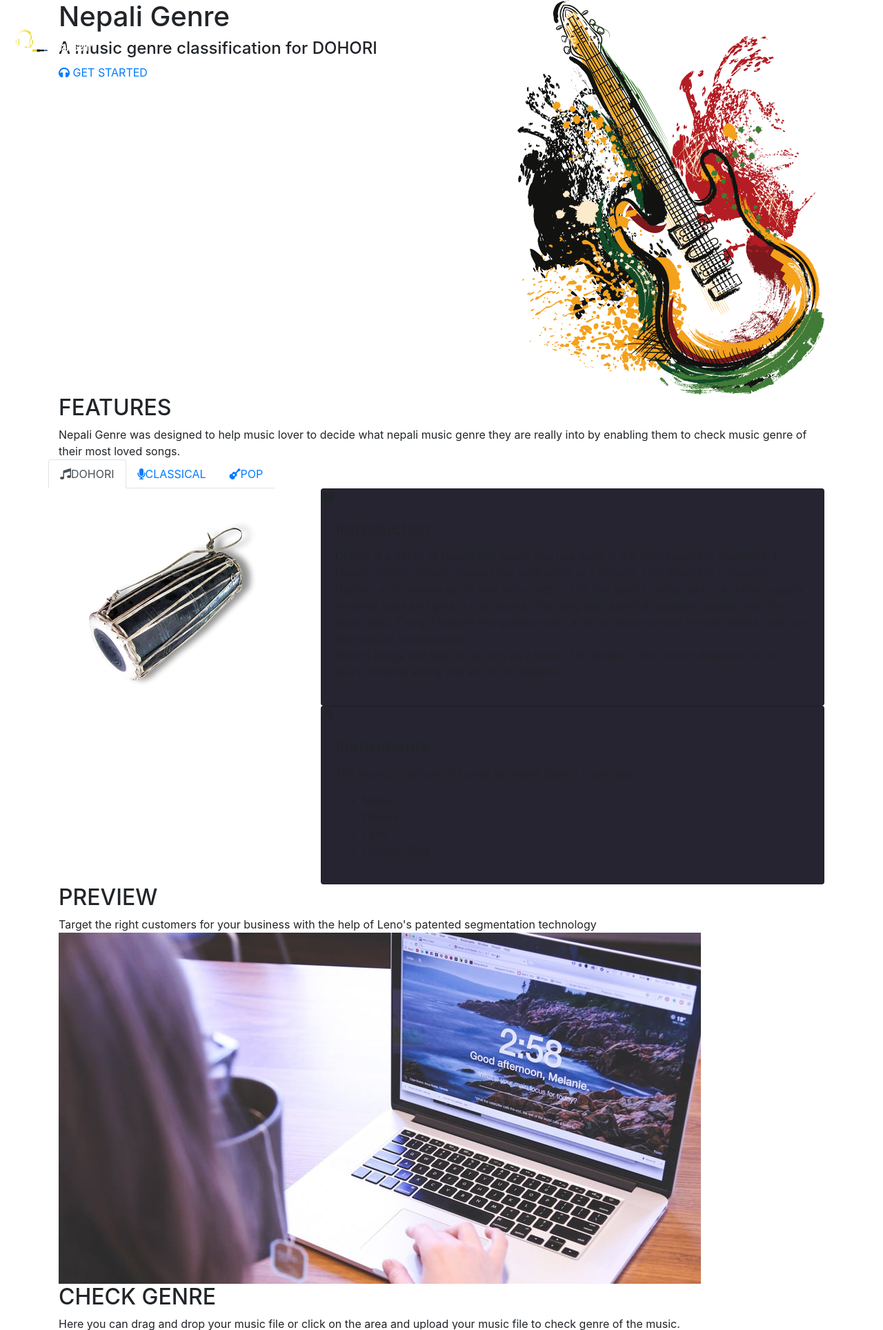
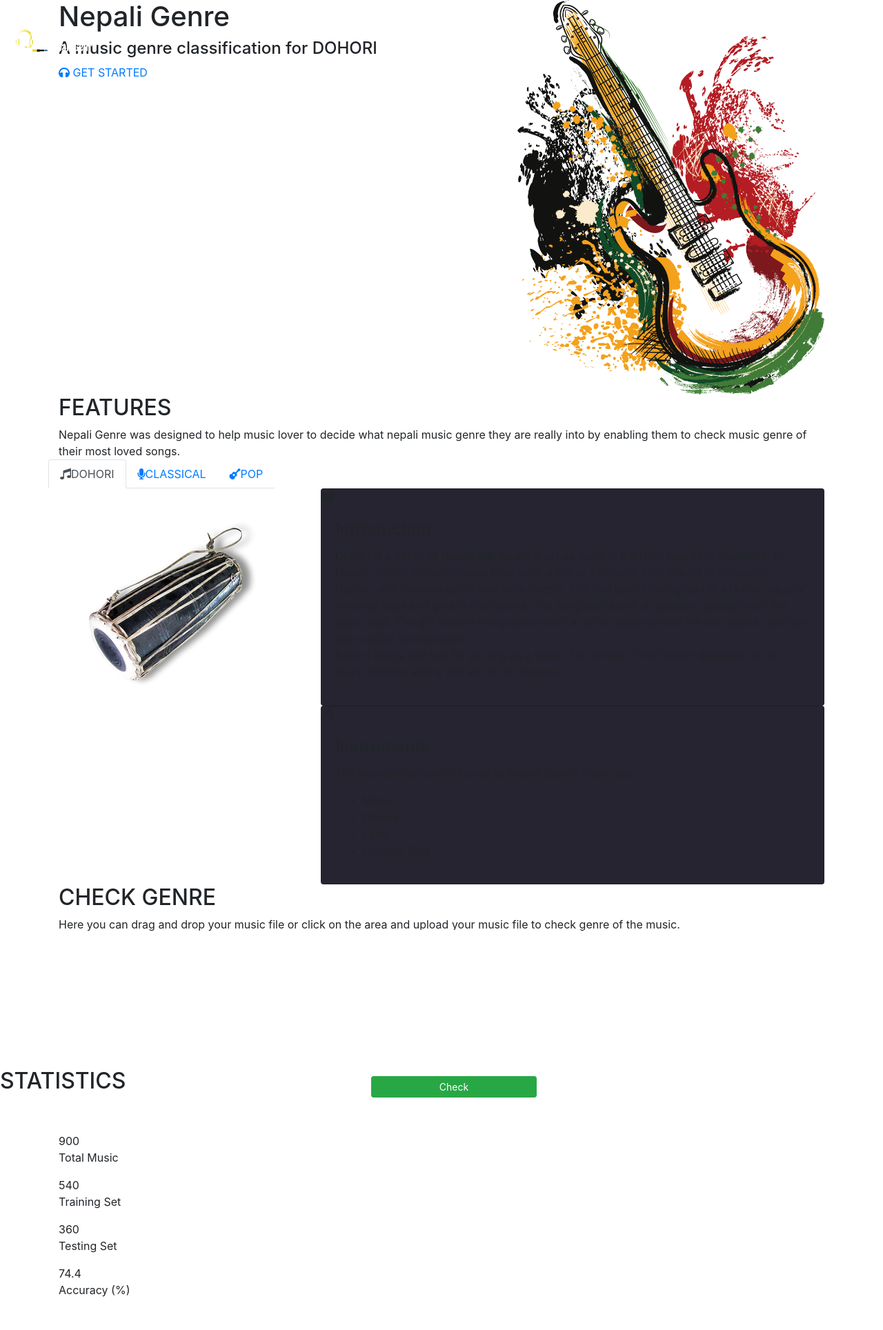
Before and after one commit to Anjaan-g/Nepali-Music-Genre-Classification-using-MFCC-and-CNN, a Django app: page / in a window 1280 px wide. Shown: the top 1928 px of the page at 69% size. After the commit the page ends 1880 px from the top, so only its background shows below. Run offline with Django 3.2, Linux system fonts and the light colour scheme; some libraries are stand-ins or nearby versions.

Commit message:
minor fixes

```diff
--- a/music/templates/music/index.html
+++ b/music/templates/music/index.html
@@ -249,39 +249,6 @@
     </div> <!-- end of tabs -->
     <!-- end of features -->
 
-
-    <!-- Video -->
-    <div id="preview" class="basic-1">
-        <div class="container">
-            <div class="row">
-                <div class="col-lg-12">
-                    <h2>PREVIEW</h2>
-                    <div class="p-heading p-large">Target the right customers for your business with the help of Leno's patented segmentation technology</div>
-                </div> <!-- end of col -->
-            </div> <!-- end of row -->
-            <div class="row">
-                <div class="col-lg-12">
-
-                    <!-- Video Preview -->
-                    <div class="image-container">
-                        <div class="video-wrapper">
-                            <a class="popup-youtube" href="https://www.youtube.com/watch?v=fLCjQJCekTs" data-effect="fadeIn">
-                                <img class="img-fluid" src="{% static 'music/images/video-frame.jpg' %}" alt="alternative">
-                                <span class="video-play-button">
-                                    <span></span>
-                                </span>
-                            </a>
-                        </div> <!-- end of video-wrapper -->
-                    </div> <!-- end of image-container -->
-                    <!-- end of video preview -->
-
-                </div> <!-- end of col -->
-            </div> <!-- end of row -->
-        </div> <!-- end of container -->
-    </div> <!-- end of basic-1 -->
-    <!-- end of video -->
-
-
     <!-- File Upload -->
     {% include 'music/check_genre.html' %}
     <!-- Statistics -->
@@ -327,7 +294,6 @@
         </div> <!-- end of container -->
     </div> <!-- end of form -->
     <!-- end of contact -->
-{% include 'music/snippets/footer.html'%}
 
 {% endblock %}
 
--- a/music/templates/music/snippets/nav.html
+++ b/music/templates/music/snippets/nav.html
@@ -33,9 +33,6 @@
                 <a class="nav-link page-scroll" href="#features">FEATURES</a>
             </li>
             <li class="nav-item">
-                <a class="nav-link page-scroll" href="#preview">PREVIEW</a>
-            </li>
-            <li class="nav-item">
                 <a class="nav-link page-scroll" href="#basic-2">CHECK GENRE</a>
             </li>
             <li class="nav-item">
```
